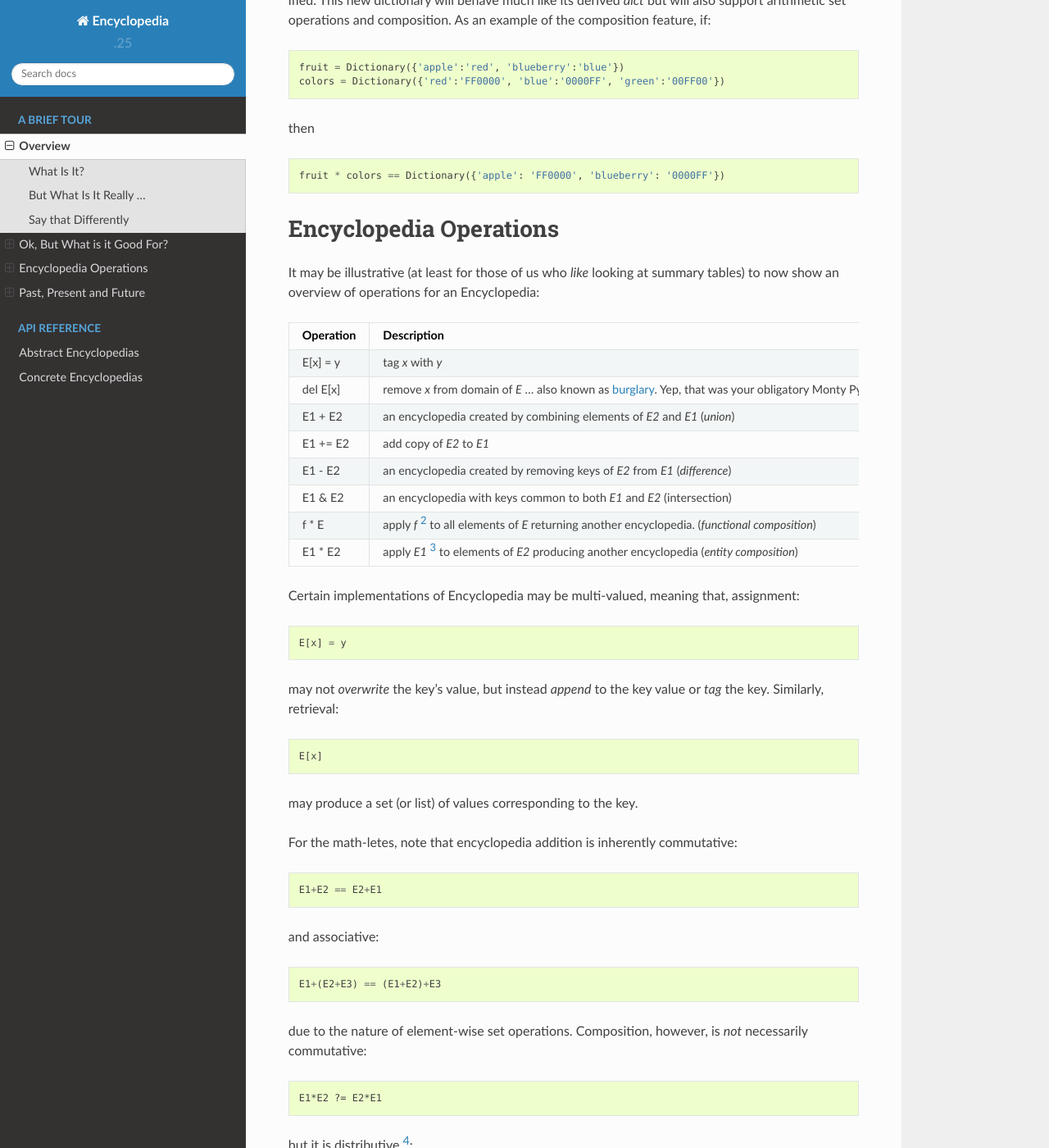
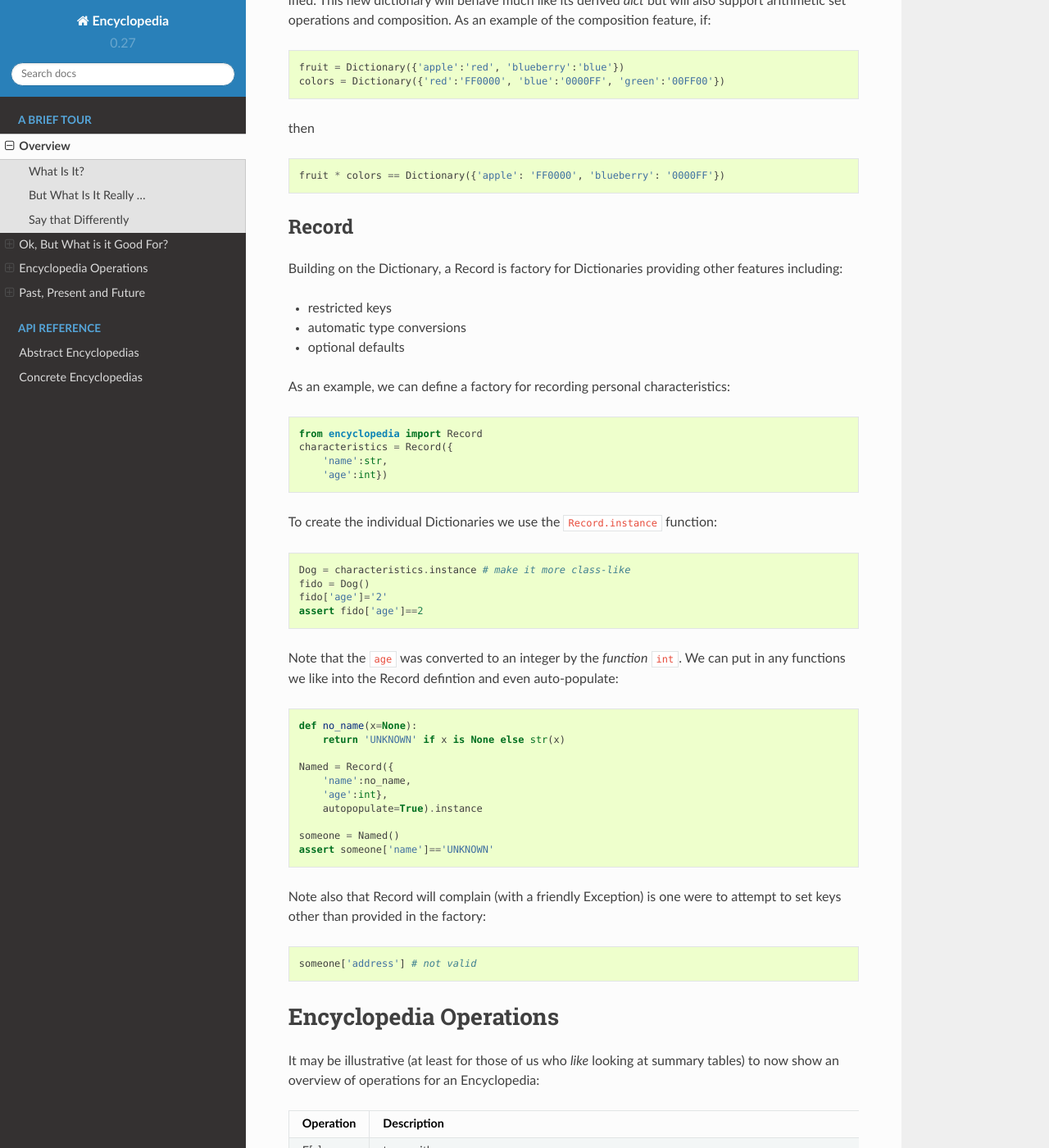
Before and after one commit to scott-howard-james/encyclopedia, a Sphinx documentation site: the page built from docs/brieftour.rst, in a window 1280 px wide and 1400 px high, scrolled down 6770 px. Shown: the whole window at 82% size. Built offline with Sphinx 7.4.7 and the Read the Docs theme 2.0.0, drawn with Linux system fonts in a browser that asks for light colours; some of the changed text lies outside the part shown.

Commit message:
Add documentation for Record and finesse the __version__

```diff
--- a/docs/brieftour.rst
+++ b/docs/brieftour.rst
@@ -372,6 +372,60 @@ then
 
         fruit * colors == Dictionary({'apple': 'FF0000', 'blueberry': '0000FF'})
 
+Record
+------
+
+Building on the Dictionary, a Record is factory for Dictionaries
+providing other features including:
+
+-  restricted keys
+-  automatic type conversions
+-  optional defaults
+
+As an example, we can define a factory for recording personal
+characteristics:
+
+::
+
+        from encyclopedia import Record
+        characteristics = Record({
+            'name':str,
+            'age':int})
+
+To create the individual Dictionaries we use the ``Record.instance``
+function:
+
+::
+
+        Dog = characteristics.instance # make it more class-like
+        fido = Dog()
+        fido['age']='2'
+        assert fido['age']==2
+
+Note that the ``age`` was converted to an integer by the *function*
+``int``. We can put in any functions we like into the Record defintion
+and even auto-populate:
+
+::
+
+        def no_name(x=None):
+            return 'UNKNOWN' if x is None else str(x)
+
+        Named = Record({
+            'name':no_name,
+            'age':int},
+            autopopulate=True).instance
+
+        someone = Named()
+        assert someone['name']=='UNKNOWN'
+
+Note also that Record will complain (with a friendly Exception) is one
+were to attempt to set keys other than provided in the factory:
+
+::
+
+        someone['address'] # not valid
+
 Encyclopedia Operations
 =======================
 
@@ -608,7 +661,8 @@ The Encyclopedia specification, and implementations for:
 -  Relation
 -  Forest
 -  Arboretum
--  Dictionary (with a capital “D”)
+-  Dictionary
+-  Record
 
 as well as an:
 
--- a/docs/conf.py
+++ b/docs/conf.py
@@ -21,6 +21,7 @@ import os
 import sys
 sys.path.insert(0, os.path.abspath('.'))
 sys.path.insert(0, os.path.abspath('../'))
+from encyclopedia import __version__
 
 # -- General configuration ------------------------------------------------
 
@@ -55,9 +56,9 @@ author = 'Scott Howard James'
 # built documents.
 #
 # The short X.Y version.
-version = '.25'
+version = str(__version__)
 # The full version, including alpha/beta/rc tags.
-release = '.25'
+release = version
 
 # The language for content autogenerated by Sphinx. Refer to documentation
 # for a list of supported languages.
--- a/docs/index.rst
+++ b/docs/index.rst
@@ -3,7 +3,7 @@ Encyclopedia
 ========================================
 
 .. toctree::
-   :maxdepth: 1
+   :maxdepth: 2
    :caption: A Brief Tour
 
    brieftour.rst
--- a/encyclopedia/__init__.py
+++ b/encyclopedia/__init__.py
@@ -3,9 +3,9 @@ An Encyclopedia is an abstract container intended for smallish data sets which p
 the benefits of a relational (and non-relational) database but with lower syntactic friction
 '''
 
-__version__ = '0.26'
+__version__ = '0.27'
 
-# expose the classes in the various packages
+# expose the primary concrete and abstract classes
 
 from .templates import Unindexed, Indexed, Unity, Signed, Zero
 from .dictionary import Dictionary
--- a/setup.py
+++ b/setup.py
@@ -12,6 +12,7 @@ from codecs import open
 from os import path
 
 here = path.abspath(path.dirname(__file__))
+from encyclopedia import __version__
 
 # Get the long description from the README file
 #with open(path.join(here, 'README.rst'), encoding='utf-8') as f:
@@ -40,7 +41,7 @@ setup(
     # For a discussion on single-sourcing the version across setup.py and the
     # project code, see
     # https://packaging.python.org/en/latest/single_source_version.html
-    version='0.26',  # Required
+    version=__version__,
 
     # This is a one-line description or tagline of what your project does. This
     # corresponds to the "Summary" metadata field:
```
Also changed, not shown: other parts of docs/brieftour.rst (+3 -4 lines), docs/brieftour.md (+43 -3 lines), docs/examples.md (deleted, +0 -4 lines), docs/examples.rst (deleted, +0 -8 lines), 7 other files.
